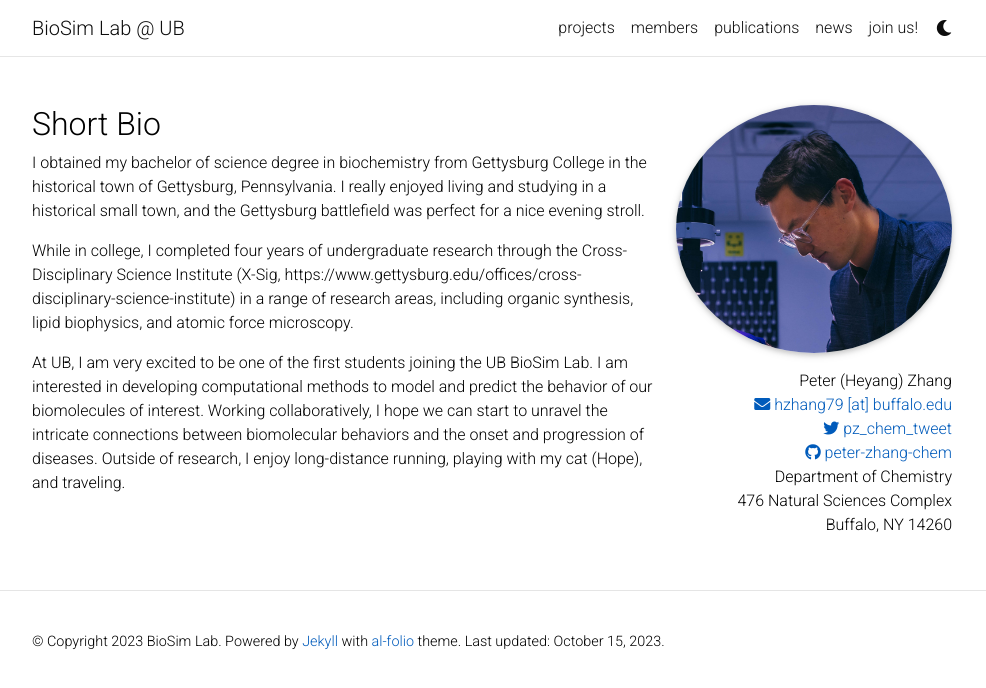
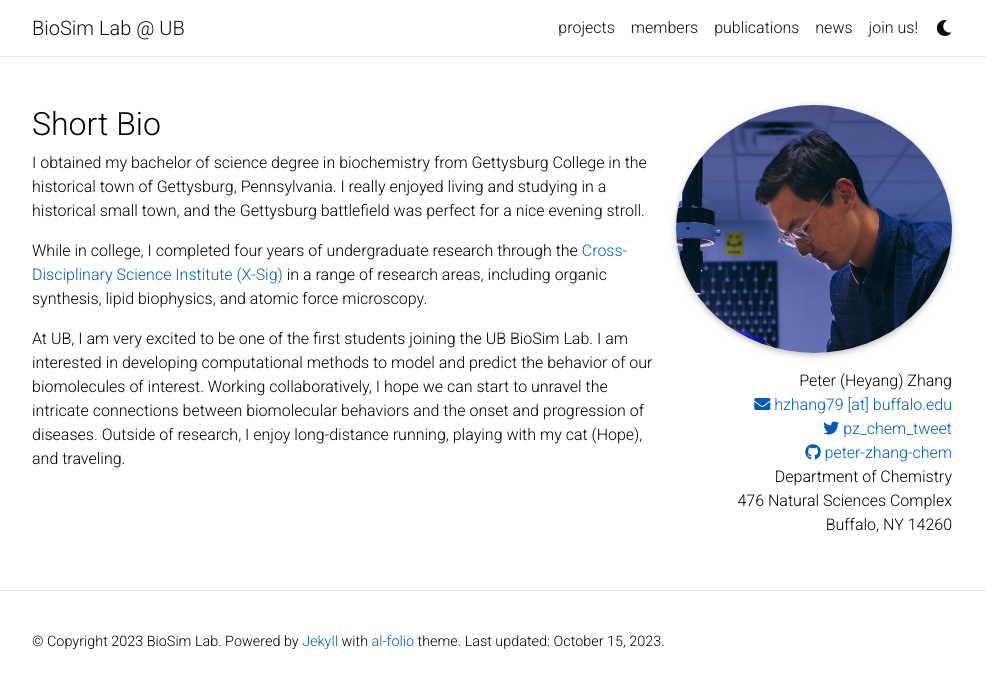
Before and after one commit to BioSimLabUB/biosimlabub.github.io, a Jekyll site: the page built from _members/Peter.md, in a window 1280 px wide. Shown: the top 688 px of the page, without its empty margins (148-1134 px from the left). Built offline with Jekyll 4.4.1, drawn with Linux system fonts in a browser that asks for light colours; full-size pictures stand in for the smaller copies a plugin makes; comment, search, counter and statistics services are not loaded; a style sheet for code colours, icons or effects is not loaded.

Commit message:
fix member label

```diff
--- a/_members/Peter.md
+++ b/_members/Peter.md
@@ -21,6 +21,6 @@ address: >
 
 I obtained my bachelor of science degree in biochemistry from Gettysburg College in the historical town of Gettysburg, Pennsylvania. I really enjoyed living and studying in a historical small town, and the Gettysburg battlefield was perfect for a nice evening stroll.
 
-While in college, I completed four years of undergraduate research through the Cross-Disciplinary Science Institute (X-Sig, https://www.gettysburg.edu/offices/cross-disciplinary-science-institute) in a range of research areas, including organic synthesis, lipid biophysics, and atomic force microscopy.
+While in college, I completed four years of undergraduate research through the [Cross-Disciplinary Science Institute (X-Sig)](https://www.gettysburg.edu/offices/cross-disciplinary-science-institute) in a range of research areas, including organic synthesis, lipid biophysics, and atomic force microscopy.
 
 At UB, I am very excited to be one of the first students joining the UB BioSim Lab. I am interested in developing computational methods to model and predict the behavior of our biomolecules of interest. Working collaboratively, I hope we can start to unravel the intricate connections between biomolecular behaviors and the onset and progression of diseases. Outside of research, I enjoy long-distance running, playing with my cat (Hope), and traveling.
```
Also changed, not shown: other parts of _members/Peter.md (+1 -1 lines), _news/2023_Oct_Peter_join.md (+1 -1 lines), _pages/members.md (+1 -1 lines).
